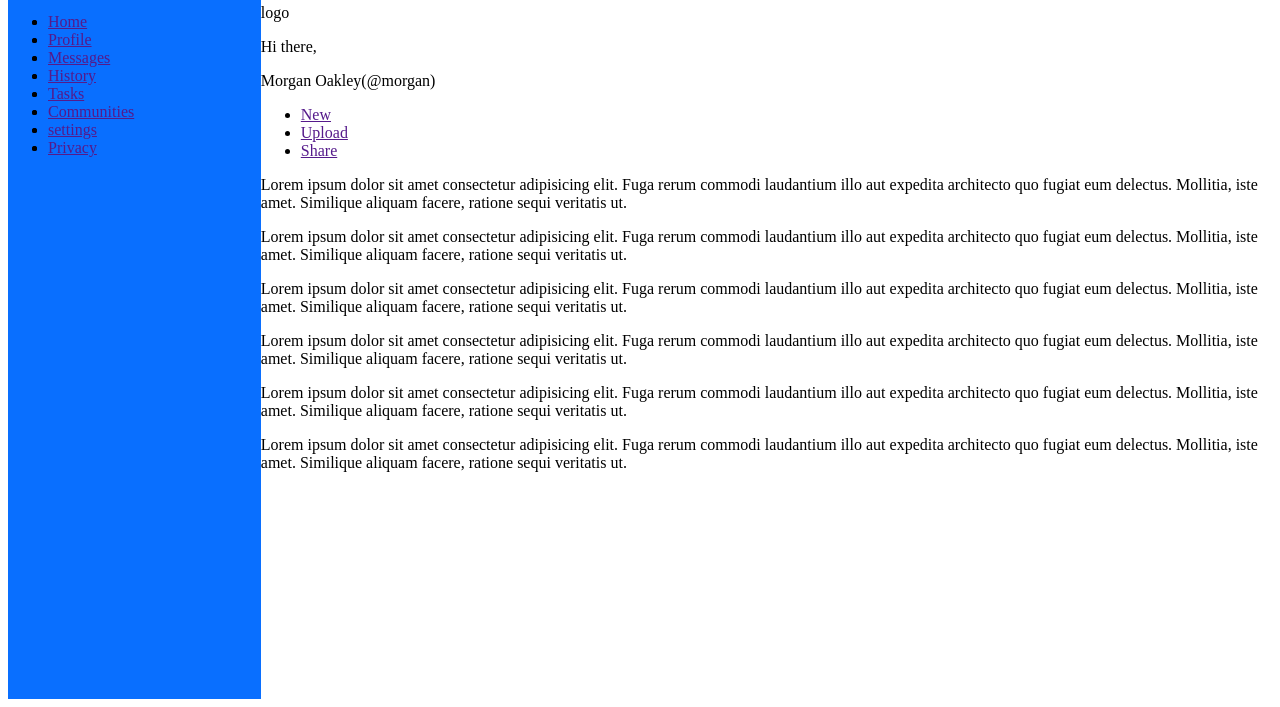
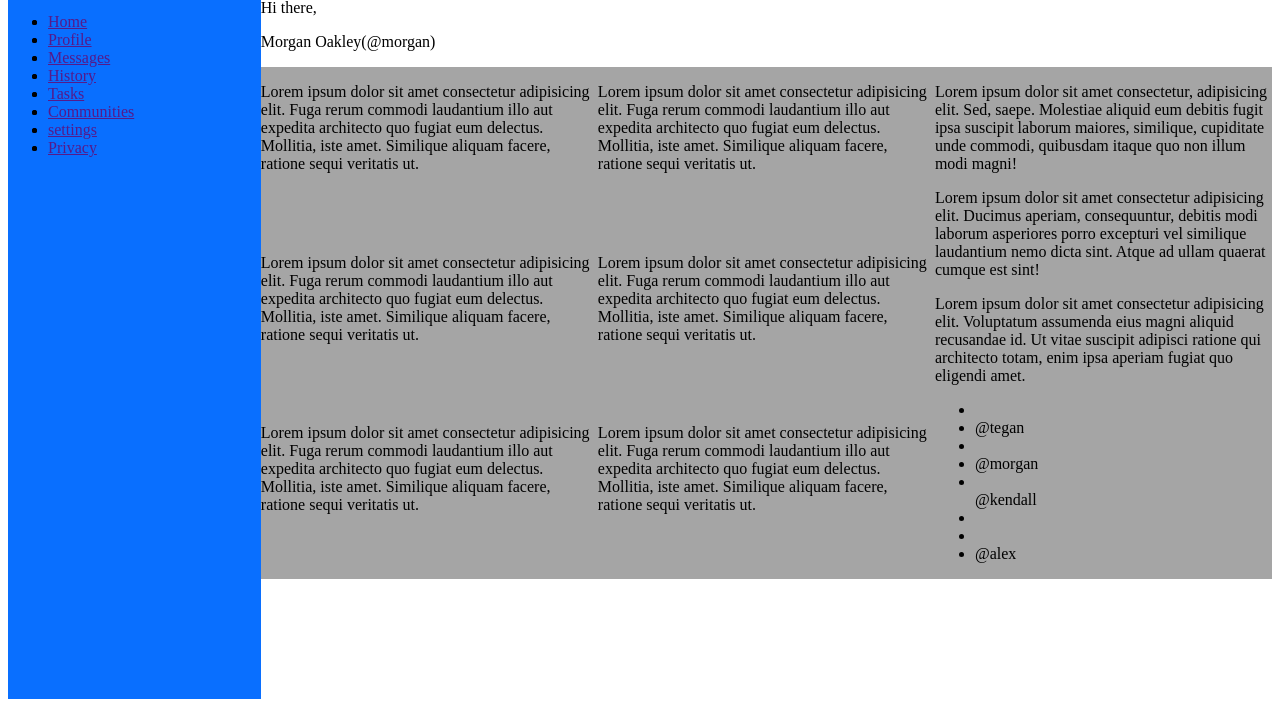
Before and after one commit to deepankar79/dashboard, a plain HTML site: page index.html in a window 1280 px wide. Shown: the part 109-816 px from the top of the page. Drawn offline with Linux system fonts and the light colour scheme.

Commit message:
grides and flex allocate

```diff
--- a/index.html
+++ b/index.html
@@ -53,7 +53,7 @@
       <div class="right">
         <div class="right-1">
           <div class="right-1a">
-            <button type="submit"></button>
+            <button type="submit">sea</button>
             <input type="text" placeholder="Search.." name="search" />
             <button>Alarm</button>
             <p>logo</p>
@@ -66,10 +66,10 @@
               <p>Morgan Oakley(@morgan)</p>
             </div>
             <div class="right-1b-b">
-              <ul>
-                <li><a href="">New</a></li>
-                <li><a href="">Upload</a></li>
-                <li><a href="">Share</a></li>
+              <ul class="right-nav">
+                <li><button class="btn">New</button></li>
+                <li><button class="btn">Upload</button></li>
+                <li><button class="btn">Share</button></li>
               </ul>
             </div>
           </div>
@@ -125,6 +125,49 @@
               </p>
             </div>
           </div>
+          <div class="right-2b">
+            <div class="right-2b-a">
+              <p>
+                Lorem ipsum dolor sit amet consectetur, adipisicing elit. Sed,
+                saepe. Molestiae aliquid eum debitis fugit ipsa suscipit laborum
+                maiores, similique, cupiditate unde commodi, quibusdam itaque
+                quo non illum modi magni!
+              </p>
+              <p>
+                Lorem ipsum dolor sit amet consectetur adipisicing elit. Ducimus
+                aperiam, consequuntur, debitis modi laborum asperiores porro
+                excepturi vel similique laudantium nemo dicta sint. Atque ad
+                ullam quaerat cumque est sint!
+              </p>
+              <p>
+                Lorem ipsum dolor sit amet consectetur adipisicing elit.
+                Voluptatum assumenda eius magni aliquid recusandae id. Ut vitae
+                suscipit adipisci ratione qui architecto totam, enim ipsa
+                aperiam fugiat quo eligendi amet.
+              </p>
+            </div>
+            <div class="right-2b-b">
+              <ul class="tags">
+                <div class="unames">
+                  <li></li>
+                  <li>@tegan</li>
+                </div>
+                <div class="unames">
+                  <li></li>
+                  <li>@morgan</li>
+                </div>
+                <div class="unames">
+                  <li></li>
+                  @kendall
+                  <li></li>
+                </div>
+                <div class="unames">
+                  <li></li>
+                  <li>@alex</li>
+                </div>
+              </ul>
+            </div>
+          </div>
         </div>
       </div>
     </div>
--- a/style.css
+++ b/style.css
@@ -9,3 +9,20 @@
 .nav-items {
   display: flex;
 }
+
+.right-1a,
+.right-1b,
+.right-nav {
+  display: flex;
+  justify-content: space-between;
+}
+.right-2 {
+  background-color: rgb(165, 165, 165);
+  display: grid;
+  grid-template-columns: 2fr 1fr;
+}
+
+.right-2a {
+  display: grid;
+  grid-template-columns: 1fr 1fr;
+}
```
